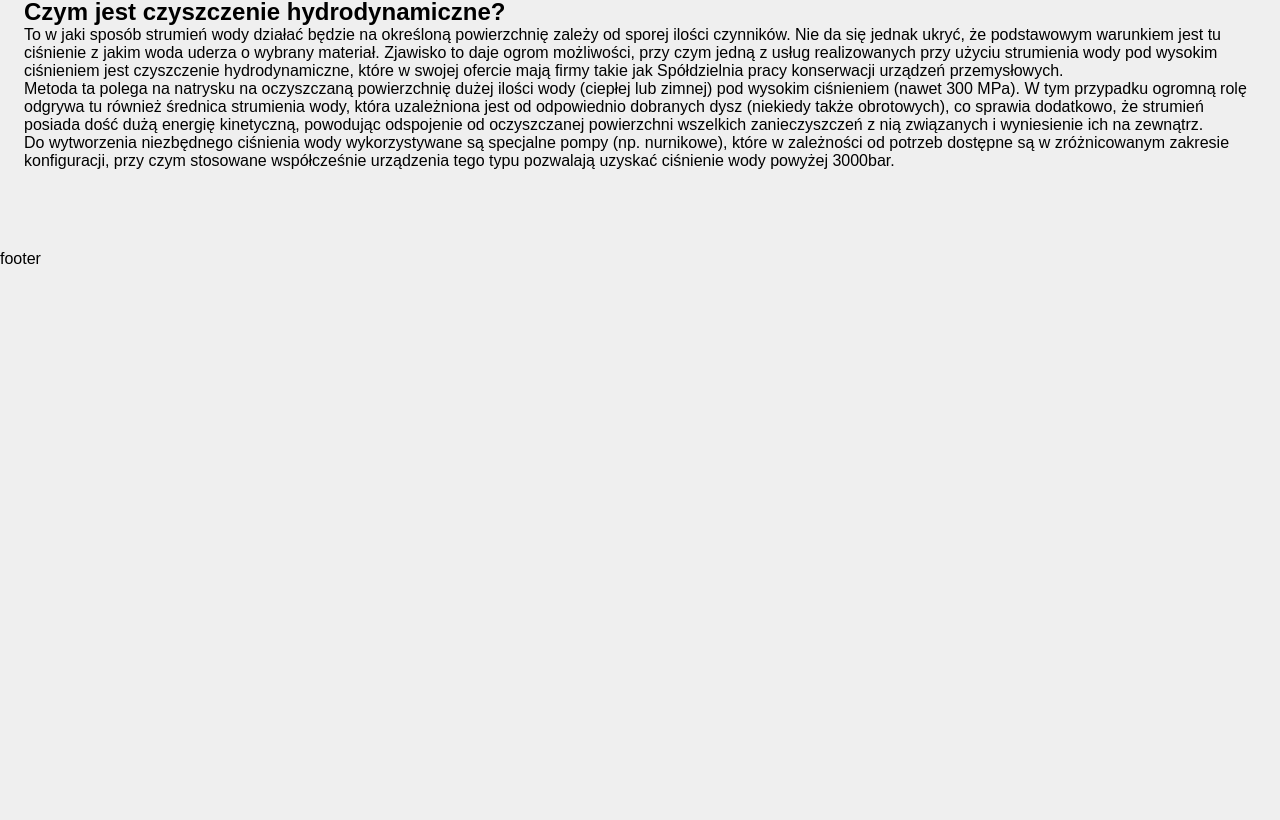
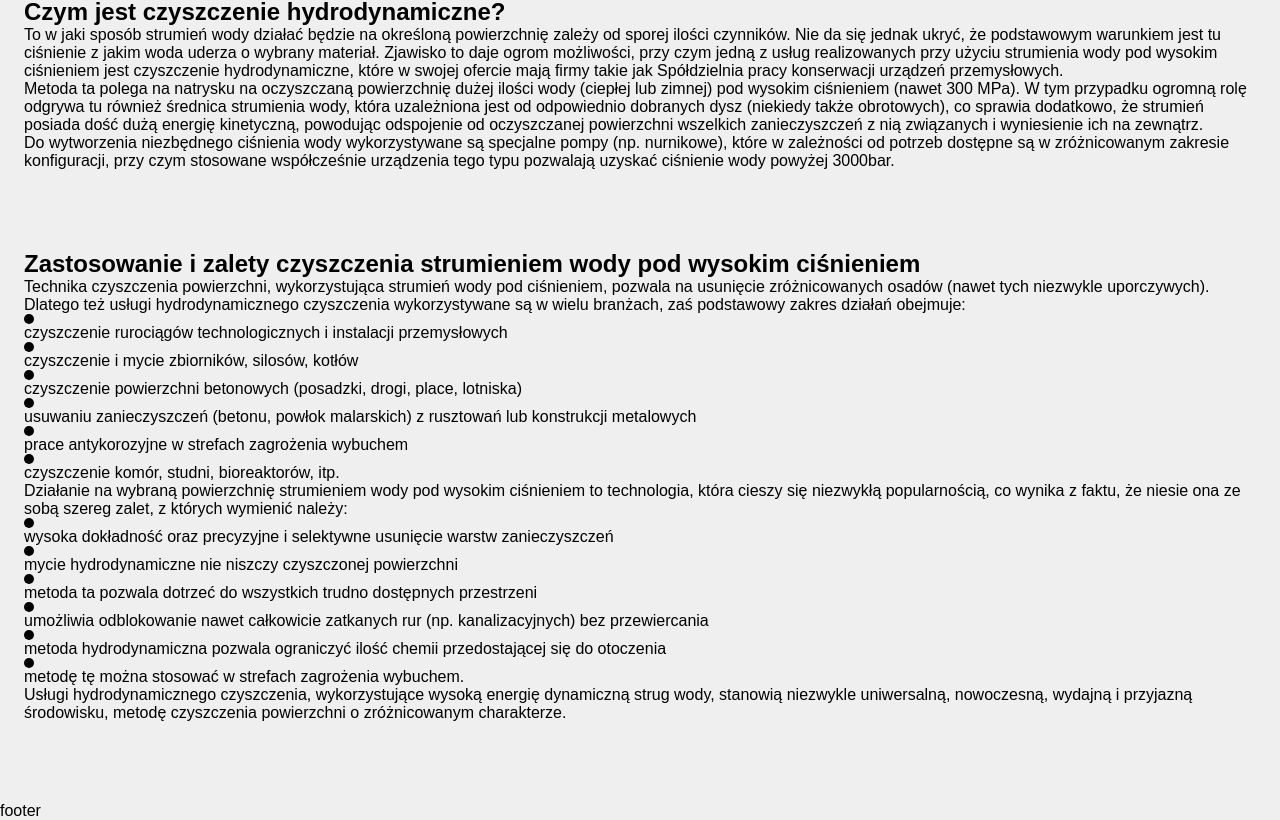
Before and after one commit to Ku3iK/dkice_nextjs, a Next.js app: page /dkice in a window 1280 px wide. Shown: the part 3810-4630 px from the top of the page. Before the commit the page ends 4078 px from the top, so only its background shows below. Built offline with nearby package versions, Linux system fonts and the light colour scheme; what styled-media-query would draw is missing.

Commit message:
Feat  create whater jet cleaning section for dkice homepage (#83)
* feat: create content of whater jet cleaning section for dkice homepage

* feat: create whater jet cleaning section for dkice homepage

* feat: create DE content of whater jet cleaning section for dkice homepage

```diff
--- a/pages/dkice/index.tsx
+++ b/pages/dkice/index.tsx
@@ -9,6 +9,7 @@ import AccordionSection from '@components/AccordionSection';
 import TextsGrid from '@components/TextContainers/TextsGrid';
 import TextWithList from '@components/TextContainers/TextWithList';
 import TextWithImage from '@components/TextContainers/TextWithImage';
+import ListsContainer from '@components/containers/ListsContainer';
 
 const { dkiceHomePage }: any = dkiceHomePageContent;
 
@@ -28,7 +29,8 @@ const DkicePage = () => {
         dryIceApplication,
         cleanlinssInEveryField,
         hydronomyCleaning,
-        whatIsHydronomyCleaning
+        whatIsHydronomyCleaning,
+        whaterJetCleaning
       }: any, key: number) => (
         <React.Fragment key={key}>
           <BgImageHero
@@ -74,6 +76,10 @@ const DkicePage = () => {
               imageUrl={whatIsHydronomyCleaning.imageUrl}
               reverseElements={whatIsHydronomyCleaning.reverseElements}
             />
+            <ListsContainer
+              title={whaterJetCleaning.title}
+              lists={whaterJetCleaning.lists}
+            />
           </Container>
         </React.Fragment>
       ))}
--- a/src/assets/i18n/dkice/dkiceHomePage.json
+++ b/src/assets/i18n/dkice/dkiceHomePage.json
@@ -419,6 +419,60 @@
                     },
                     {
                         "text": "Do wytworzenia niezbędnego ciśnienia wody wykorzystywane są specjalne pompy (np. nurnikowe), które w zależności od potrzeb dostępne są w zróżnicowanym zakresie konfiguracji, przy czym stosowane współcześnie urządzenia tego typu pozwalają uzyskać ciśnienie wody powyżej 3000bar."
+                    }
+                ]
+            },
+            "whaterJetCleaning": {
+                "title": "Zastosowanie i zalety czyszczenia strumieniem wody pod wysokim ciśnieniem",
+                "lists": [
+                    {
+                        "listDescription": "Technika czyszczenia powierzchni, wykorzystująca strumień wody pod ciśnieniem, pozwala na usunięcie zróżnicowanych osadów (nawet tych niezwykle uporczywych). Dlatego też usługi hydrodynamicznego czyszczenia wykorzystywane są w wielu branżach, zaś podstawowy zakres działań obejmuje: ",
+                        "listContent": [
+                            {
+                                "listElement": "czyszczenie rurociągów technologicznych i instalacji przemysłowych"
+                            },
+                            {
+                                "listElement": "czyszczenie i mycie zbiorników, silosów, kotłów"
+                            },
+                            {
+                                "listElement": "czyszczenie powierzchni betonowych (posadzki, drogi, place, lotniska)"
+                            },
+                            {
+                                "listElement": "usuwaniu zanieczyszczeń (betonu, powłok malarskich) z rusztowań lub konstrukcji metalowych"
+                            },
+                            {
+                                "listElement": "prace antykorozyjne w strefach zagrożenia wybuchem"
+                            },
+                            {
+                                "listElement": "czyszczenie komór, studni, bioreaktorów, itp."
+                            }
+                        ]
+                    },
+                    {
+                        "listDescription": "Działanie na wybraną powierzchnię strumieniem wody pod wysokim ciśnieniem to technologia, która cieszy się niezwykłą popularnością, co wynika z faktu, że niesie ona ze sobą szereg zalet, z których wymienić należy: ",
+                        "listContent": [
+                            {
+                                "listElement": "wysoka dokładność oraz precyzyjne i selektywne usunięcie warstw zanieczyszczeń"
+                            },
+                            {
+                                "listElement": "mycie hydrodynamiczne nie niszczy czyszczonej powierzchni"
+                            },
+                            {
+                                "listElement": "metoda ta pozwala dotrzeć do wszystkich trudno dostępnych przestrzeni"
+                            },
+                            {
+                                "listElement": "umożliwia odblokowanie nawet całkowicie zatkanych rur (np. kanalizacyjnych) bez przewiercania"
+                            },
+                            {
+                                "listElement": "metoda hydrodynamiczna pozwala ograniczyć ilość chemii przedostającej się do otoczenia"
+                            },
+                            {
+                                "listElement": "metodę tę można stosować w strefach zagrożenia wybuchem."
+                            }
+                        ]
+                    },
+                    {
+                        "listDescription": "Usługi hydrodynamicznego czyszczenia, wykorzystujące wysoką energię dynamiczną strug wody, stanowią niezwykle uniwersalną, nowoczesną, wydajną i przyjazną środowisku, metodę czyszczenia powierzchni o zróżnicowanym charakterze."
                     }
                 ]
             }
@@ -844,6 +898,60 @@
                         "text": "Zur Erzeugung des erforderlichen Wasserdrucks werden spezielle Pumpen (z.B. Plungerpumpen) eingesetzt, die je nach Bedarf in den unterschiedlichsten Ausführungen erhältlich sind, wobei mit modernen Geräten dieser Art Wasserdrücke von über 3000bar erreicht werden können."
                     }
                 ]
+            },
+            "whaterJetCleaning": {
+                "title": "Anwendungen und Vorteile der Hochdruckwasserstrahlreinigung",
+                "lists": [
+                    {
+                        "listDescription": "Die Technik der Oberflächenreinigung mit Hilfe von Druckwasserstrahlen ermöglicht es, eine Vielzahl von Ablagerungen (auch sehr hartnäckige) zu entfernen. Aus diesem Grund werden hydrodynamische Reinigungsdienste in vielen Industriezweigen eingesetzt, und das grundlegende Tätigkeitsspektrum umfasst: ",
+                        "listContent": [
+                            {
+                                "listElement": "Reinigung von Prozessrohrleitungen und Industrieanlagen"
+                            },
+                            {
+                                "listElement": "Reinigung und Wäsche von Tanks, Silos, Kesseln"
+                            },
+                            {
+                                "listElement": "Reinigung von Betonflächen (Böden, Straßen, Plätze, Flughäfen)"
+                            },
+                            {
+                                "listElement": "Entfernung von Verunreinigungen (Beton, Anstriche) von Gerüsten oder Metallkonstruktionen"
+                            },
+                            {
+                                "listElement": "Korrosionsschutzarbeiten in explosionsgefährdeten Bereichen"
+                            },
+                            {
+                                "listElement": "Reinigung von Kammern, Vertiefungen, Bioreaktoren, usw."
+                            }
+                        ]
+                    },
+                    {
+                        "listDescription": "Die Einwirkung eines Wasserstrahls unter hohem Druck auf eine ausgewählte Oberfläche ist eine äußerst beliebte Technologie, die eine Reihe von Vorteilen mit sich bringt, von denen wir einige nennen können: ",
+                        "listContent": [
+                            {
+                                "listElement": "hohe Genauigkeit und präzise und selektive Entfernung von Schmutzschichten"
+                            },
+                            {
+                                "listElement": "die hydrodynamische Reinigung beschädigt die gereinigte Oberfläche nicht"
+                            },
+                            {
+                                "listElement": "diese Methode ermöglicht es, alle schwer zugänglichen Bereiche zu erreichen"
+                            },
+                            {
+                                "listElement": "Entsperrt auch komplett verstopfte Rohre (z.B. Abwasserrohre) ohne Bohren"
+                            },
+                            {
+                                "listElement": "die hydrodynamische Methode reduziert die Menge der in die Umwelt freigesetzten Chemikalien"
+                            },
+                            {
+                                "listElement": "Diese Methode kann in explosionsgefährdeten Bereichen eingesetzt werden"
+                            }
+                        ]
+                    },
+                    {
+                        "listDescription": "Die hydrodynamische Reinigung mit der hohen dynamischen Energie von Wasserstrahlen ist eine äußerst vielseitige, moderne, effiziente und umweltfreundliche Methode zur Reinigung von Oberflächen unterschiedlicher Art."
+                    }
+                ]
             }
         }
     ]
```
